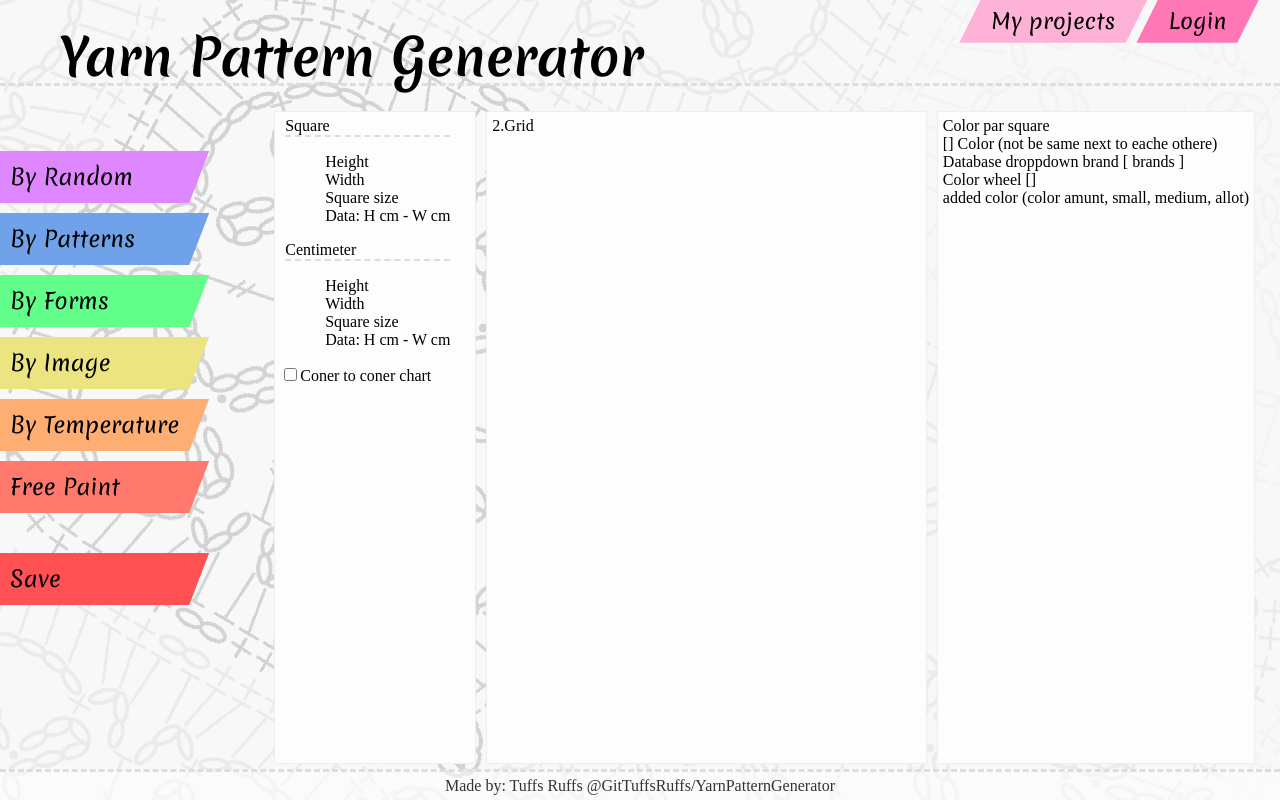
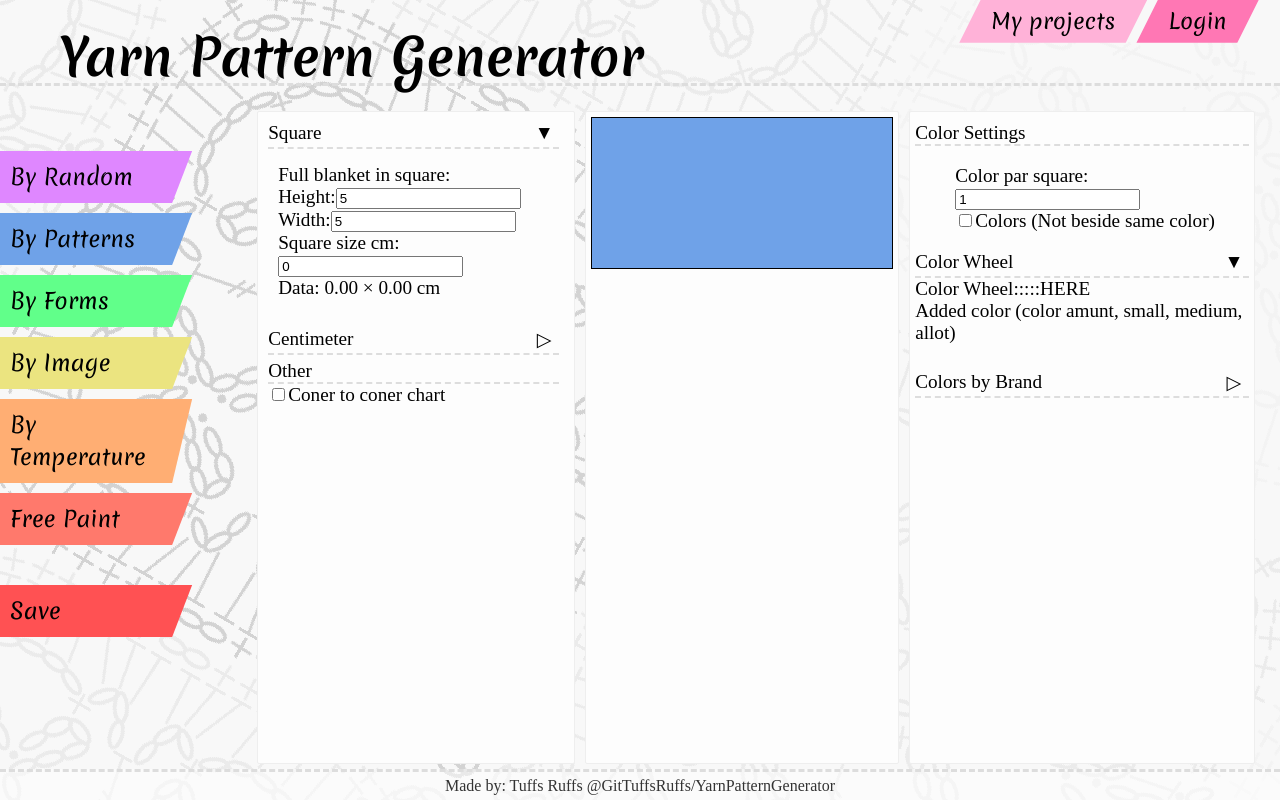
Before and after one commit to GitTuffsRuffs/YarnPatternGenerator, a Vue app in the folder front/: page /random in a window 1280 px wide. Built offline with nearby package versions, Linux system fonts and the light colour scheme.

Commit message:
Droppdown and settings component

```diff
--- a/front/src/components/Login.vue
+++ b/front/src/components/Login.vue
@@ -10,7 +10,8 @@
             <input v-model="password" type="password"/>
         </label>
 
-        <div id="LoginButton" type="button" @click="login">Login</div>
+        <!-- TODO: FIX, copy to othere buttons -->
+        <button id="LoginButton" type="button" @click="login">Login</button>
     </div>
 </template>
 
@@ -28,7 +29,7 @@
                 window.console.log(["Login", this.username, this.password]);
             },
         },
-    }
+    };
 </script>
 
 <style lang="less">
--- a/front/src/store/index.ts
+++ b/front/src/store/index.ts
@@ -1,5 +1,6 @@
 import Vue from 'vue'
 import Vuex from 'vuex'
+import {red} from "color-name";
 
 Vue.use(Vuex)
 
@@ -8,12 +9,39 @@ export default new Vuex.Store({
     //  store.state
     state: {
         messageBox: false,
+        gridColorList: [
+            //row 1
+            [
+                //column 1
+                [
+                    //Color 1
+                    "red"
+                ],
+                //C2
+                [
+                    "green"
+                ]
+            ],
+            //R2
+            [
+                //column 2
+                [
+                    //Color 1
+                    "blue"
+                ],
+                //C2
+                [
+                    "yellow"
+                ]
+            ],
+        ],
     },
 
     //  store.commit
     mutations: {
         hideMessedgeBox: (state)=> { state.messageBox = false; },
         showMessedgeBox: (state, boxname)=> {state.messageBox = boxname; },
+        replaceGridColorList: (state, gridColors) => { state.gridColorList = gridColors; },
     },
 
     //  store.deploy
--- a/front/src/views/Random.vue
+++ b/front/src/views/Random.vue
@@ -1,56 +1,184 @@
 <template>
     <main id="MainRandom">
-        <div id="Settings">
 
-            <div id="SettingsAll">
+        <div id="SettingsAll">
+            <div>
+                <span class="ProjectHeader" @click="acctiveBoxToggle" data-name="Square">
+                    <span>Square</span>
+                    <span v-if="activeBox !== 'Square' "> ▷ </span>
+                    <span v-if="activeBox === 'Square' "> ▼ </span>
+                </span>
+                <div v-if="activeBox === 'Square' ">
+                    <ol>
+                        <span>Full blanket in square:</span>
+                        <li>
+                            <label>
+                                <span>Height:</span>
+                                <input v-model="height" type="number"/>
+                            </label>
+                        </li>
 
-                <div id="Square">
-                    <span class="ProjectHeader">Square</span>
-                    <ol>
-                        <li>Height</li>
-                        <li>Width</li>
-                        <li>Square size</li>
-                        <li>Data: H cm - W cm</li>
+                        <li>
+                            <label>
+                                <span>Width:</span>
+                                <input v-model="width" type="number"/>
+                            </label>
+                        </li>
+
+                        <li>
+                            <label>
+                                <span>Square size cm:</span>
+                                <input v-model="size" type="number" step="0.01"/>
+                            </label>
+                        </li>
+
+                        <li>
+                            <span>
+                                Data: {{ (height*size).toFixed(2) }} × {{ (width*size).toFixed(2) }} cm
+                            </span>
+                        </li>
                     </ol>
                 </div>
+            </div> <!-- Square -->
+            <div>
+                <span class="ProjectHeader" @click="acctiveBoxToggle" data-name="Cent">
+                    <span>Centimeter</span>
+                    <span v-if="activeBox !== 'Cent' "> ▷ </span>
+                    <span v-if="activeBox === 'Cent' "> ▼ </span>
+                </span>
+                <div v-if="activeBox === 'Cent' ">
+                    <ol>
+                        <span>Full blanket in cm:</span>
+                        <li>
+                            <label>
+                                <span>Height cm:</span>
+                                <input v-model="height" type="number"/>
+                            </label>
+                        </li>
 
-                <div>
-                    <span class="ProjectHeader">Centimeter</span>
-                    <ol>
-                        <li>Height</li>
-                        <li>Width</li>
-                        <li>Square size</li>
-                        <li>Data: H cm - W cm</li>
+                        <li>
+                            <label>
+                                <span>Width cm:</span>
+                                <input v-model="width" type="number"/>
+                            </label>
+                        </li>
+
+                        <li>
+                            <label>
+                                <span>Square size cm: {{ height*width }}</span>
+                            </label>
+                        </li>
+
+                        <li>
+                            <span>
+                                Data: {{ (height*size).toFixed(2) }} × {{ (width*size).toFixed(2) }} cm
+                            </span>
+                        </li>
                     </ol>
                 </div>
+            </div> <!-- Centimeters -->
+            <div>
+                <span class="ProjectHeader" @click="acctiveBoxToggle" data-name="Cent">Other</span>
 
                 <label>
                     <input type="checkbox" name="c2c" value="c2c">
                     <span>Coner to coner chart</span>
                 </label>
-            </div>
+            </div> <!-- Other -->
         </div>
 
-        <div id="Grid">
-            2.Grid
+        <div id="Grid"> <!-- Grid -->
+            <canvas></canvas>
         </div>
 
-        <div id="Color">
-            <div id="ColorSettings">
-                <span>Color par square </span>
-                <span>[] Color (not be same next to eache othere)</span>
-            </div>
+        <div id="Colors">
+            <div>
+                <span class="ProjectHeader">Color Settings</span>
+                <ol>
+                    <li>
+                        <label>
+                            <span>Color par square:</span>
+                            <input v-model="squareColors" type="number"/>
+                        </label>
+                    </li>
 
-            <div>
-                <span>Database droppdown brand [ brands ]</span>
-                <span>Color wheel []</span>
-                <span> added color (color amunt, small, medium, allot)</span>
-            </div>
+                    <li>
+                        <label>
+                            <input type="checkbox" name="colorBesideSame" value="colorBesideSame">
+                            <span>Colors (Not beside same color)</span>
+                        </label>
+                    </li>
+                </ol>
+            </div> <!-- Affects all color settings -->
+            <div> <!-- Color by Wheel -->
+                <span class="ProjectHeader" @click="activColorToggle" data-name="ColorWheel">
+                        <span>Color Wheel</span>
+                        <span v-if="activColor !== 'ColorWheel' "> ▷ </span>
+                        <span v-if="activColor === 'ColorWheel' "> ▼ </span>
+                    </span>
 
+                <div v-if="activColor === 'ColorWheel' ">
+                    <span>Color Wheel:::::HERE</span><br> <!-- TODO: fix br in css -->
+                    <span>Added color (color amunt, small, medium, allot)</span><br> <!-- TODO: fix br in css -->
+                    <br> <!-- TODO: fix br in css -->
+                </div>
+            </div> <!-- Color by Wheel -->
+            <div> <!-- Colors by Brand -->
+                <span class="ProjectHeader" @click="activColorToggle" data-name="ColorBrand">
+                        <span>Colors by Brand</span>
+                        <span v-if="activColor !== 'ColorBrand' "> ▷ </span>
+                        <span v-if="activColor === 'ColorBrand' "> ▼ </span>
+                    </span>
+
+                <div v-if="activColor === 'ColorBrand' ">
+                    <span>ColorBrand::::::HERE</span><br> <!-- TODO: fix br in css -->
+                    <span> added color (color amunt, small, medium, allot)</span><br> <!-- TODO: fix br in css -->
+                    <br> <!-- TODO: fix br in css -->
+                </div>
+            </div> <!-- Color by Brand -->
         </div>
-
     </main>
 </template>
+
+<script lang="ts">
+    export default {
+        name: "random",
+
+        data: () => ({
+            activeBox: "Square",
+            activColor: "ColorWheel",
+
+            height: 5,
+            width: 5,
+            size: 0,
+            squareColors: 1,
+        }),
+
+        methods: {
+            acctiveBoxToggle(event: Event) {
+                const span = event.currentTarget as HTMLSpanElement;
+                const name = span.getAttribute("data-name");
+
+                if (name === 'Square') {
+                    this.activeBox = "Square";
+                } else if (name === 'Cent') {
+                    this.activeBox = "Cent";
+                }
+            },
+
+            activColorToggle(event: Event) {
+                const span = event.currentTarget as HTMLSpanElement;
+                const name = span.getAttribute("data-name");
+
+                if (name === 'ColorWheel') {
+                    this.activColor = "ColorWheel";
+                } else if (name === 'ColorBrand') {
+                    this.activColor = "ColorBrand";
+                }
+            },
+        }
+    };
+</script>
 
 <style lang="less">
     #MainRandom {
@@ -59,7 +187,7 @@
         flex-grow: 1;
         margin-right: 20px;
         margin-left: 20px;
-        font-size: 1em;
+        font-size: 1.2em;
     }
 
     #MainRandom > div {
@@ -70,29 +198,35 @@
         border-radius: 2px;
     }
 
+    #SettingsAll > div {
+        padding-left: 5px;
+        padding-right: 10px;
+
+        > div > ol {
+            padding: 10px;
+            margin-top: 5px;
+        }
+    }
+
     #Grid {
         flex-grow: 1;
     }
 
-    #SettingsAll > div {
-        padding-left: 5px;
-        padding-right: 20px;
+    canvas {
+        border: 1px black solid;
+        background-color: #6fa2e8;
     }
 
     .ProjectHeader {
         display: flex;
         flex-direction: row;
         border-bottom: 2px dashed #dddddd;
-    }
+        margin-top: 5px;
 
-    #Color > div > span {
-        display: flex;
-        flex-direction: row;
+        > span:last-child {
+            height: 25px;
+            width: 30px;
+            text-align: center;
+        }
     }
 </style>
-
-<script>
-    export default {
-        name: "random"
-    };
-</script>
```
